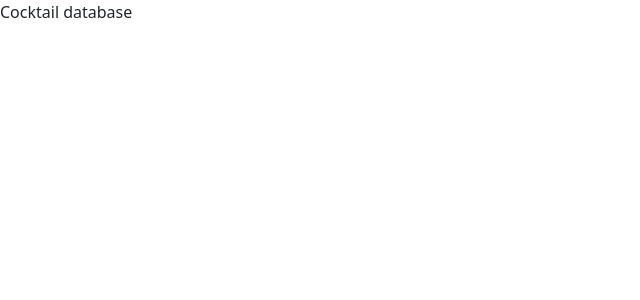
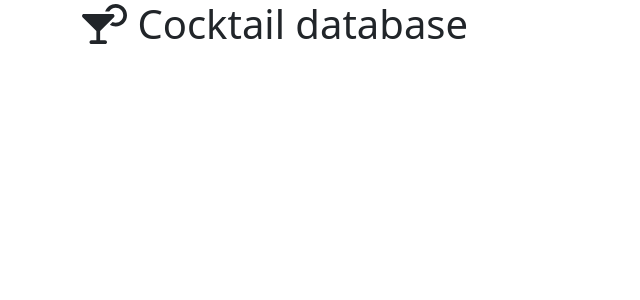
Before and after one commit to mindaugasw/cocktail-db-frontend, a Vue app: page / in a window 1280 px wide. Shown: the top 300 px of the page, without its empty margins (0-640 px from the left). Built offline with nearby package versions, Linux system fonts and the light colour scheme.

Commit message:
Install FontAwesome

```diff
--- a/package.json
+++ b/package.json
@@ -13,6 +13,9 @@
     "format": "prettier --write src/"
   },
   "dependencies": {
+    "@fortawesome/fontawesome-svg-core": "^6.5.1",
+    "@fortawesome/free-solid-svg-icons": "^6.5.1",
+    "@fortawesome/vue-fontawesome": "^3.0.6",
     "bootstrap": "^5.3.3",
     "vue": "^3.4.21",
     "vue-router": "^4.3.0"
--- a/src/App.vue
+++ b/src/App.vue
@@ -2,7 +2,12 @@
 </script>-->
 
 <template>
-    <div class="">Cocktail database</div>
+    <div class="container">
+        <h1>
+            <fa-icon icon="martini-glass-citrus" />
+            Cocktail database
+        </h1>
+    </div>
 </template>
 
 <!--<style scoped>
--- /dev/null
+++ b/src/components/FontAwesomeIcon.ts
@@ -0,0 +1,11 @@
+// FontAwesome in Vue guide: https://stackoverflow.com/questions/66389974/using-font-awesome-in-vue-3
+
+import { FontAwesomeIcon } from '@fortawesome/vue-fontawesome';
+import { library } from '@fortawesome/fontawesome-svg-core';
+import {
+    faMartiniGlassCitrus,
+} from '@fortawesome/free-solid-svg-icons';
+
+library.add(faMartiniGlassCitrus);
+
+export default FontAwesomeIcon;
--- a/src/main.ts
+++ b/src/main.ts
@@ -3,12 +3,12 @@
 import { createApp } from 'vue';
 import 'bootstrap/dist/js/bootstrap.min.js';
 import 'bootstrap/dist/css/bootstrap.min.css';
+import FontAwesomeIcon from '@/components/FontAwesomeIcon.ts';
 // import App from './AppExample.vue'
 import App from './App.vue';
 import router from './router';
 
 const app = createApp(App);
-
+app.component('fa-icon', FontAwesomeIcon);
 app.use(router);
-
 app.mount('#app');
```
Also changed, not shown: 1 other file (tests, documents, lock files or other folders).
